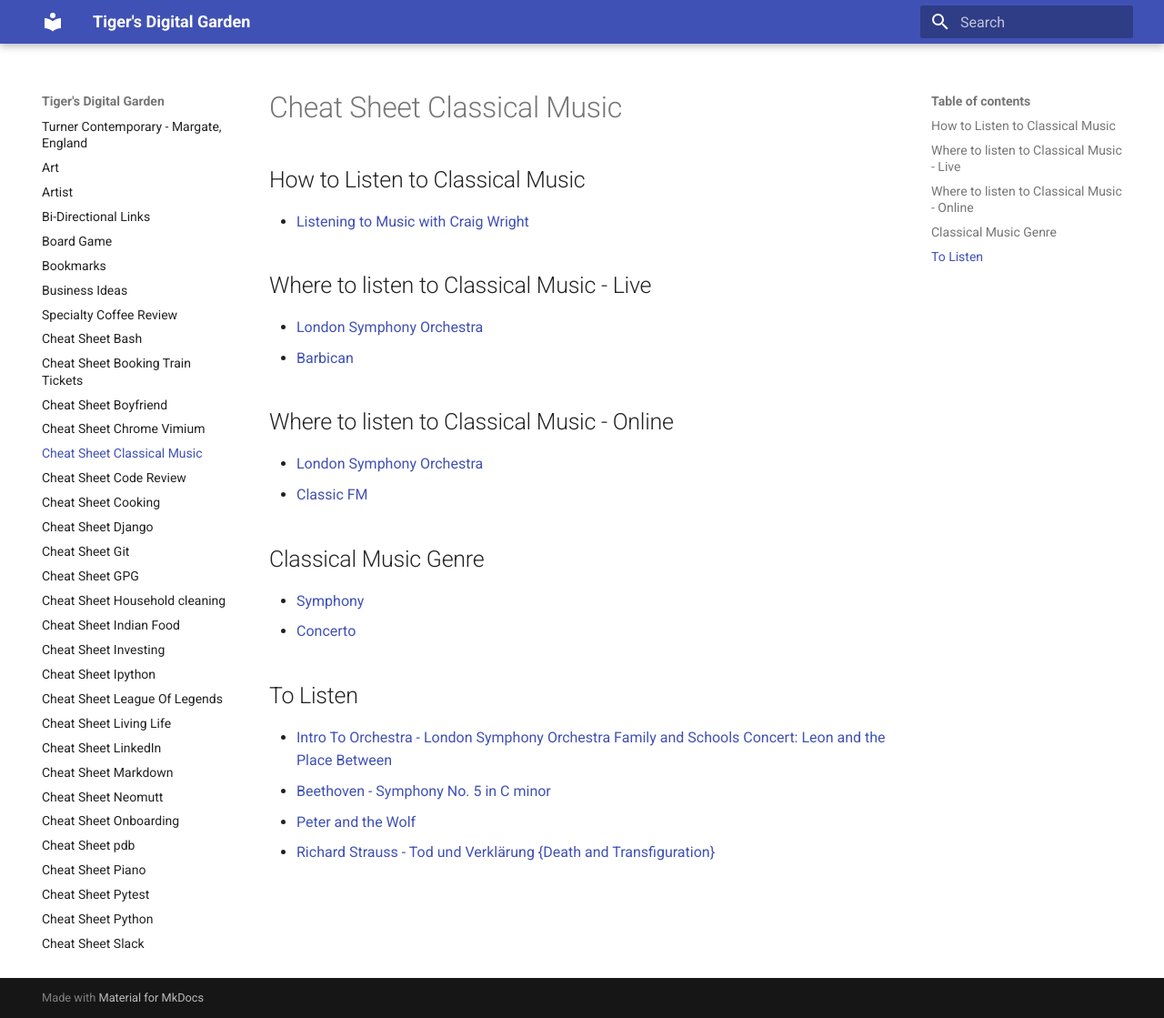
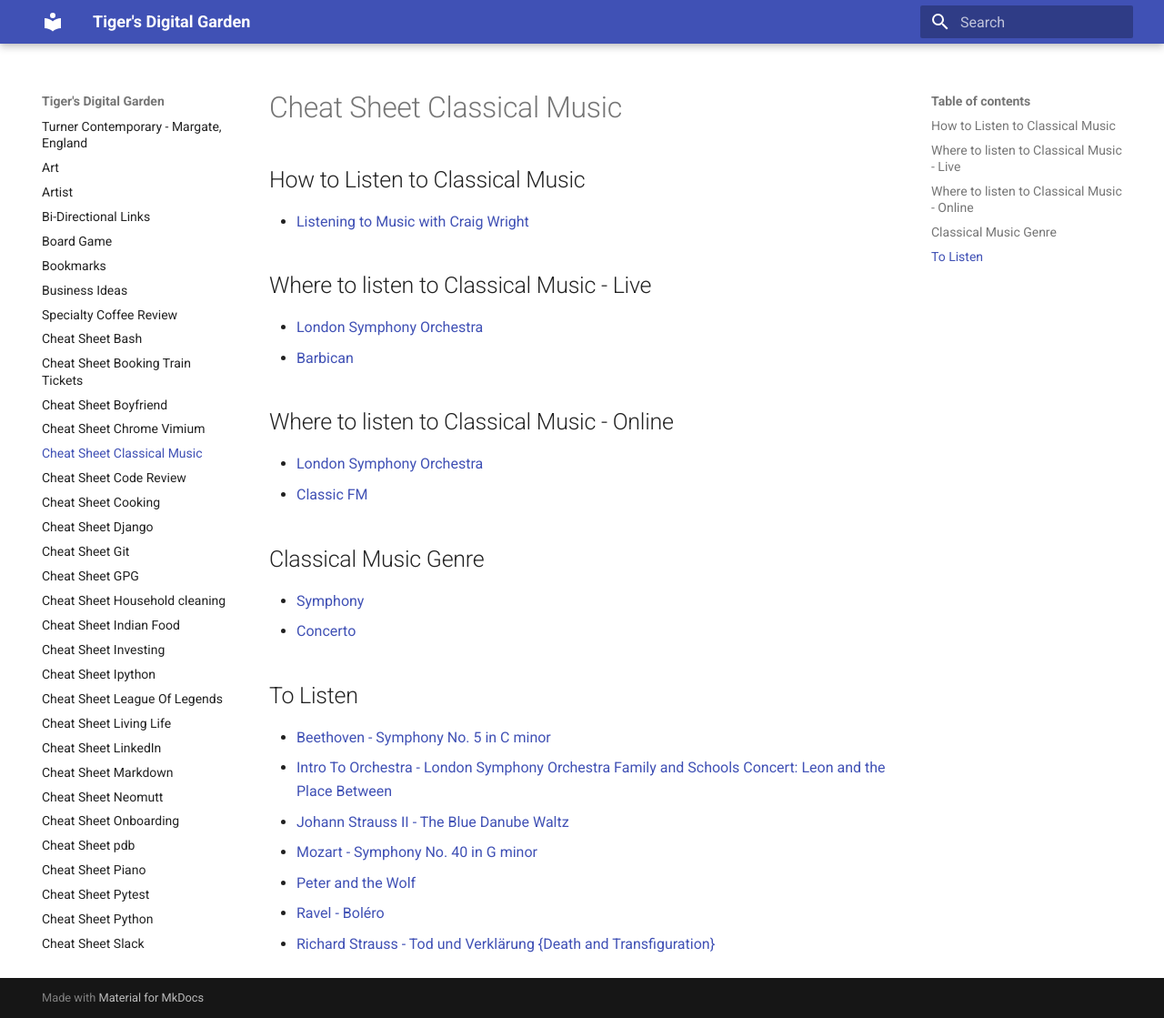
Before and after one commit to ynotstartups/notes, an MkDocs documentation site: the page built from notes/cheat-sheet-classical-music.md, in a window 1280 px wide and 1119 px high. Shown: the whole window at 91% size. Built offline with MkDocs 1.6.1 and Material for MkDocs 9.7.7, drawn with Linux system fonts in a browser that asks for light colours.

Commit message:
add music

```diff
--- a/notes/cheat-sheet-classical-music.md
+++ b/notes/cheat-sheet-classical-music.md
@@ -21,8 +21,10 @@
 
 ## To Listen
 
-- [Intro To Orchestra - London Symphony Orchestra Family and Schools Concert: Leon and the Place Between
-  ](https://www.youtube.com/watch?v=jMh9D3uzc3U)
 - [Beethoven - Symphony No. 5 in C minor](https://www.youtube.com/watch?v=vEQAqKGCtdI)
+- [Intro To Orchestra - London Symphony Orchestra Family and Schools Concert: Leon and the Place Between](https://www.youtube.com/watch?v=jMh9D3uzc3U)
+- [Johann Strauss II - The Blue Danube Waltz](https://www.youtube.com/watch?v=tEDxGTLAUsQ)
+- [Mozart - Symphony No. 40 in G minor](https://www.youtube.com/watch?v=wqkXqpQMk2k)
 - [Peter and the Wolf](https://www.youtube.com/watch?v=9ueGfjBKbiE)
+- [Ravel - Boléro](https://www.youtube.com/watch?v=s_pSJOkmYBA)
 - [Richard Strauss - Tod und Verklärung {Death and Transfiguration}](https://www.youtube.com/watch?v=6hfQpaePuxo)
```
